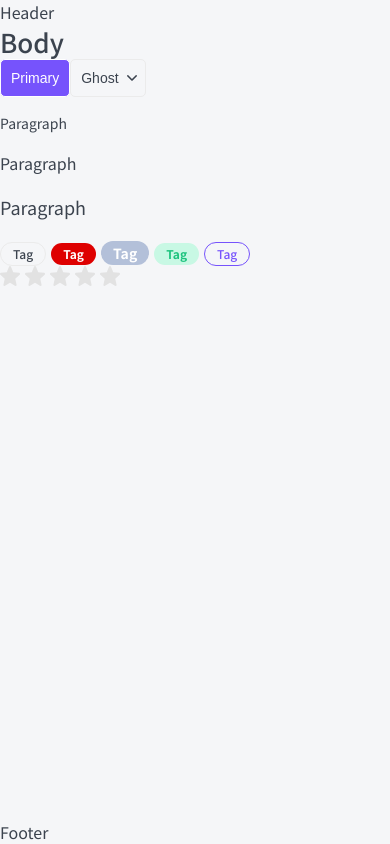
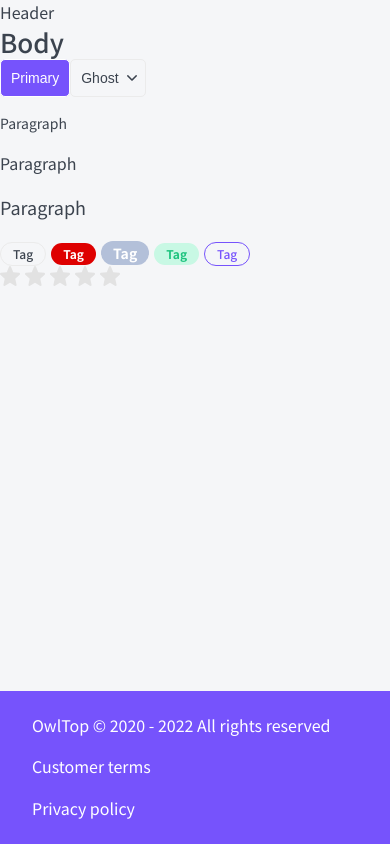
Before and after one commit to CodingDaria/courses-nextjs, a Next.js app: page / in a window 390 px wide. Built offline with nearby package versions, Linux system fonts and the light colour scheme.

Commit message:
footer: create layout

```diff
--- a/layout/Layout.module.css
+++ b/layout/Layout.module.css
@@ -4,6 +4,7 @@
 	min-height: 100vh;
 	grid-template-columns: auto 230px minmax(320px, 1200px) auto;
 	grid-template-rows: auto 1fr auto;
+	gap: 0 30px;
 	grid-template-areas:
 		". header header ."
 		". sidebar body ."
--- a/layout/footer/Footer.module.css
+++ b/layout/footer/Footer.module.css
@@ -0,0 +1,55 @@
+.wrapper {
+	display: grid;
+
+	padding: 1rem 2rem;
+
+	color: var(--white);
+	background-color: var(--primary);
+	gap: 40px;
+	grid-template-columns: 1fr auto auto;
+	grid-template-areas: "year terms privacy";
+
+	font-size: 16px;
+	line-height: 21.79px;
+}
+
+.year {
+	grid-area: year;
+}
+
+.terms {
+	grid-area: terms;
+
+	text-align: right;
+}
+
+.privacy {
+	grid-area: privacy;
+
+	text-align: right;
+}
+
+.year,
+.terms,
+.privacy {
+	margin-top: 0;
+	margin-bottom: 0;
+}
+
+@media (max-width: 760px) {
+	.wrapper {
+		padding: 1.5rem 2rem;
+		grid-template-columns: 1fr;
+		grid-template-areas:
+			"year"
+			"terms"
+			"privacy";
+		row-gap: 20px;
+	}
+
+	.year,
+	.terms,
+	.privacy {
+		text-align: left;
+	}
+}
--- a/layout/footer/index.tsx
+++ b/layout/footer/index.tsx
@@ -1,8 +1,16 @@
 import { DetailedHTMLProps, HTMLAttributes } from 'react';
+import cn from 'classnames';
+
 import styles from './Footer.module.css';
 
 interface IFooterProps extends DetailedHTMLProps<HTMLAttributes<HTMLDivElement>, HTMLDivElement> {}
 
-export const Footer = (props: IFooterProps) => {
-  return <div {...props}>Footer</div>;
+export const Footer = ({ className, ...props}: IFooterProps) => {
+  return (
+    <footer {...props} className={cn(className, styles.wrapper)}>
+      <p className={styles.year}>OwlTop © 2020 - {new Date().getFullYear()} All rights reserved</p>
+      <p className={styles.terms}>Customer terms</p>
+      <p className={styles.privacy}>Privacy policy</p>
+    </footer>
+  );
 };
```
